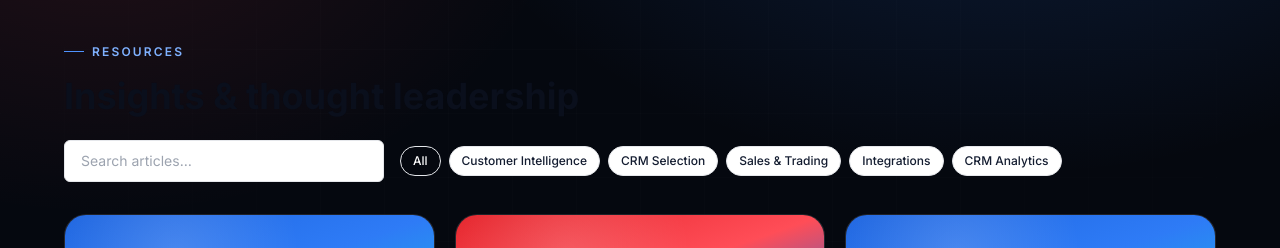
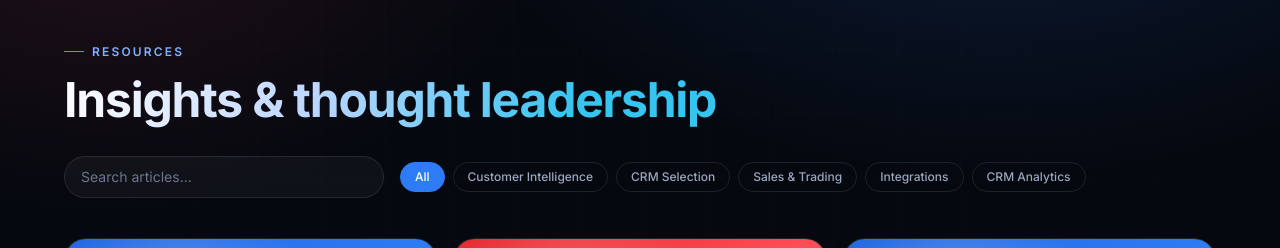
Before and after one commit to rahulmittal-design/insightscrm-web, a Next.js app: page /resources in a window 1280 px wide. Shown: the part 143-391 px from the top of the page. Built offline with nearby package versions, Linux system fonts and the light colour scheme; no server answers.

Commit message:
Add files via upload

```diff
--- a/app/resources/ResourceBrowser.tsx
+++ b/app/resources/ResourceBrowser.tsx
@@ -5,37 +5,34 @@ import { ArticleCard } from '@/components/Card';
 import { ARTICLES, CATEGORIES } from '@/data/articles';
 
 export default function ResourceBrowser() {
-  const [cat, setCat] = useState<string>('All');
+  const [cat, setCat] = useState('All');
   const [q, setQ] = useState('');
   const filtered = useMemo(() => ARTICLES.filter((a) =>
     (cat === 'All' || a.category === cat) &&
     (q === '' || a.title.toLowerCase().includes(q.toLowerCase()) || a.excerpt.toLowerCase().includes(q.toLowerCase()))
   ), [cat, q]);
-
   return (
-    <Section muted>
+    <Section>
       <Eyebrow>Resources</Eyebrow>
-      <h1 className="text-4xl font-bold text-ink-900">Insights &amp; thought leadership</h1>
-      <div className="mt-6 flex flex-col sm:flex-row gap-4 sm:items-center">
-        <label className="sr-only" htmlFor="res-search">Search resources</label>
-        <input id="res-search" value={q} onChange={(e) => setQ(e.target.value)} placeholder="Search articles…"
-          className="w-full sm:max-w-xs px-4 py-2.5 border border-ink-300 rounded-md text-sm focus:outline-none focus:border-primary-500 focus:ring-2 focus:ring-primary-500/20" />
+      <h1 className="text-4xl sm:text-5xl font-bold tracking-tight"><span className="gradient-text">Insights &amp; thought leadership</span></h1>
+      <div className="mt-8 flex flex-col sm:flex-row gap-4 sm:items-center">
+        <input value={q} onChange={(e) => setQ(e.target.value)} placeholder="Search articles…" aria-label="Search resources"
+          className="w-full sm:max-w-xs px-4 py-2.5 rounded-full bg-white/[0.04] border border-white/10 text-sm text-white placeholder:text-dim focus:outline-none focus:border-brand-400 focus:ring-2 focus:ring-brand-500/30" />
         <div className="flex flex-wrap gap-2">
           {['All', ...CATEGORIES].map((c) => (
             <button key={c} onClick={() => setCat(c)} aria-pressed={cat === c}
-              className={`text-xs font-medium rounded-full px-3 py-1.5 border ${cat === c ? 'bg-primary-600 text-white border-primary-600' : 'bg-white text-ink-700 border-ink-200 hover:border-primary-400'}`}>{c}</button>
+              className={`text-xs font-medium rounded-full px-3.5 py-1.5 border transition-colors ${cat === c ? 'bg-brand-500 text-white border-brand-500' : 'text-muted border-white/10 hover:border-white/25 hover:text-white'}`}>{c}</button>
           ))}
         </div>
       </div>
-
       {filtered.length > 0 ? (
-        <div className="mt-8 grid gap-5 sm:grid-cols-2 lg:grid-cols-3">
+        <div className="mt-10 grid gap-4 sm:grid-cols-2 lg:grid-cols-3">
           {filtered.map((a) => <ArticleCard key={a.slug} category={a.category} title={a.title} date={`${a.date} · ${a.readMins} min read`} href={`/resources/${a.slug}`} hue={a.hue} />)}
         </div>
       ) : (
-        <div className="mt-10 bg-white border border-ink-200 rounded-lg p-10 text-center">
-          <p className="text-ink-700 font-medium">No articles match your search.</p>
-          <p className="mt-2 text-ink-500 text-sm">Try a different keyword, or <a href="/request-demo" className="text-primary-700 font-semibold">request a demo</a> instead.</p>
+        <div className="mt-10 card card-pad text-center py-14">
+          <p className="text-white font-medium">No articles match your search.</p>
+          <p className="mt-2 text-muted text-sm">Try a different keyword, or <a href="/request-demo" className="text-brand-300 font-semibold">request a demo</a> instead.</p>
         </div>
       )}
     </Section>
--- a/app/resources/page.tsx
+++ b/app/resources/page.tsx
@@ -1,6 +1,4 @@
 import type { Metadata } from 'next';
 import ResourceBrowser from './ResourceBrowser';
-
 export const metadata: Metadata = { title: 'Resources', description: 'Blogs and thought leadership on capital-markets CRM, customer intelligence, integrations, analytics and CRM selection.' };
-
 export default function ResourcesPage() { return <ResourceBrowser />; }
```
